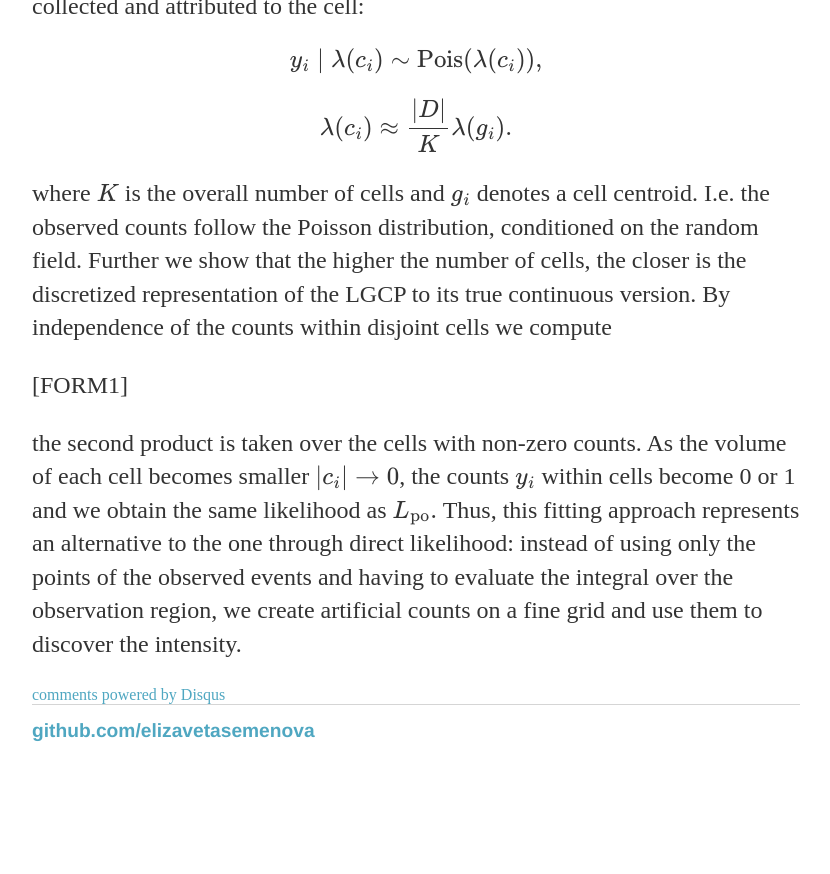
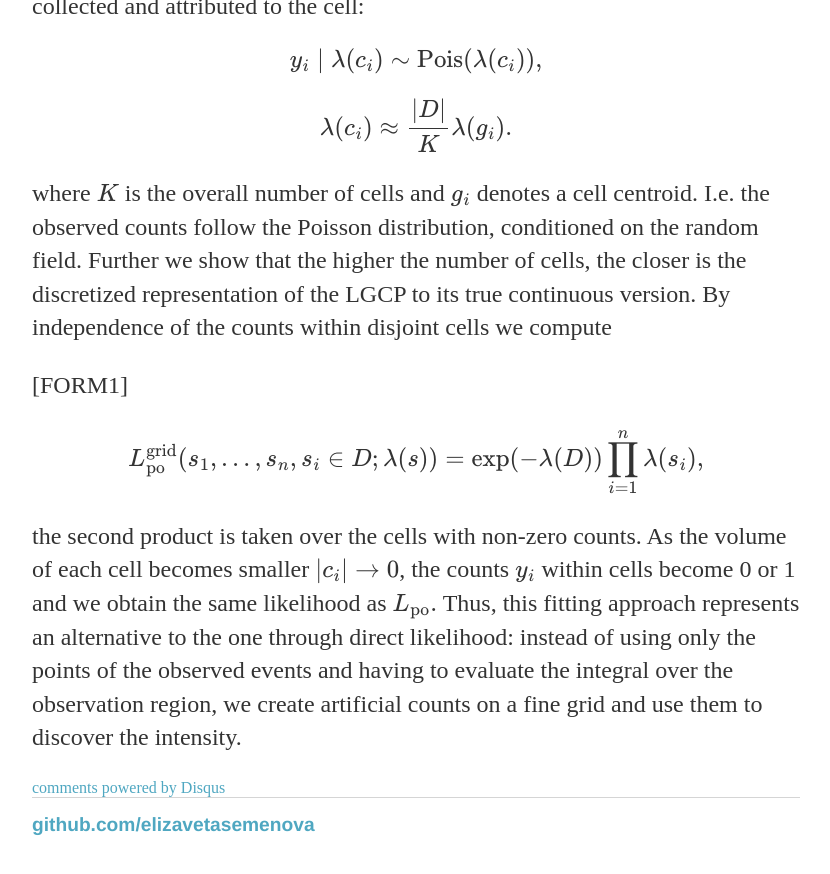
Before and after one commit to elizavetasemenova/elizavetasemenova.github.io, a Jekyll site: the page built from _posts/2018-01-06-An-excerpt-of-my-PhD-paper.md, in a window 1280 px wide and 900 px high, scrolled down 2397 px. Shown: the top 874 px of the window, without its empty margins (224-1054 px from the left). Built offline with Jekyll 4.4.1, drawn with Linux system fonts in a browser that asks for light colours; formulas are drawn with MathJax 3; comment, search, counter and statistics services are not loaded; before the commit the page ends 3203 px from its top, so only the background shows below that.

Commit message:
Update 2018-01-06-An-excerpt-of-my-PhD-paper.md

```diff
--- a/_posts/2018-01-06-An-excerpt-of-my-PhD-paper.md
+++ b/_posts/2018-01-06-An-excerpt-of-my-PhD-paper.md
@@ -55,4 +55,8 @@ where $K$ is the overall number of cells and $g_i$ denotes a cell centroid. I.e.
 
 [FORM1]
 
+\begin{equation}
+L_{\text{po}}^{\text{grid}}(s_1,\dots,s_n, s_i \in D; \lambda(s)) = \exp(-\lambda(D)) \prod\limits_{i=1}^{n}\lambda(s_i),
+\end{equation}
+
 the second product is taken over the cells with non-zero counts. As the volume of each cell becomes smaller $\vert c_i \vert \to 0$, the counts $y_i$ within cells become 0 or 1 and we obtain the same likelihood as $L_{\text{po}}.$ Thus, this fitting approach represents an alternative to the one through direct likelihood: instead of using only the points of the observed events and having to evaluate the integral over the observation region, we create artificial counts on a fine grid and use them to discover the intensity.
```
